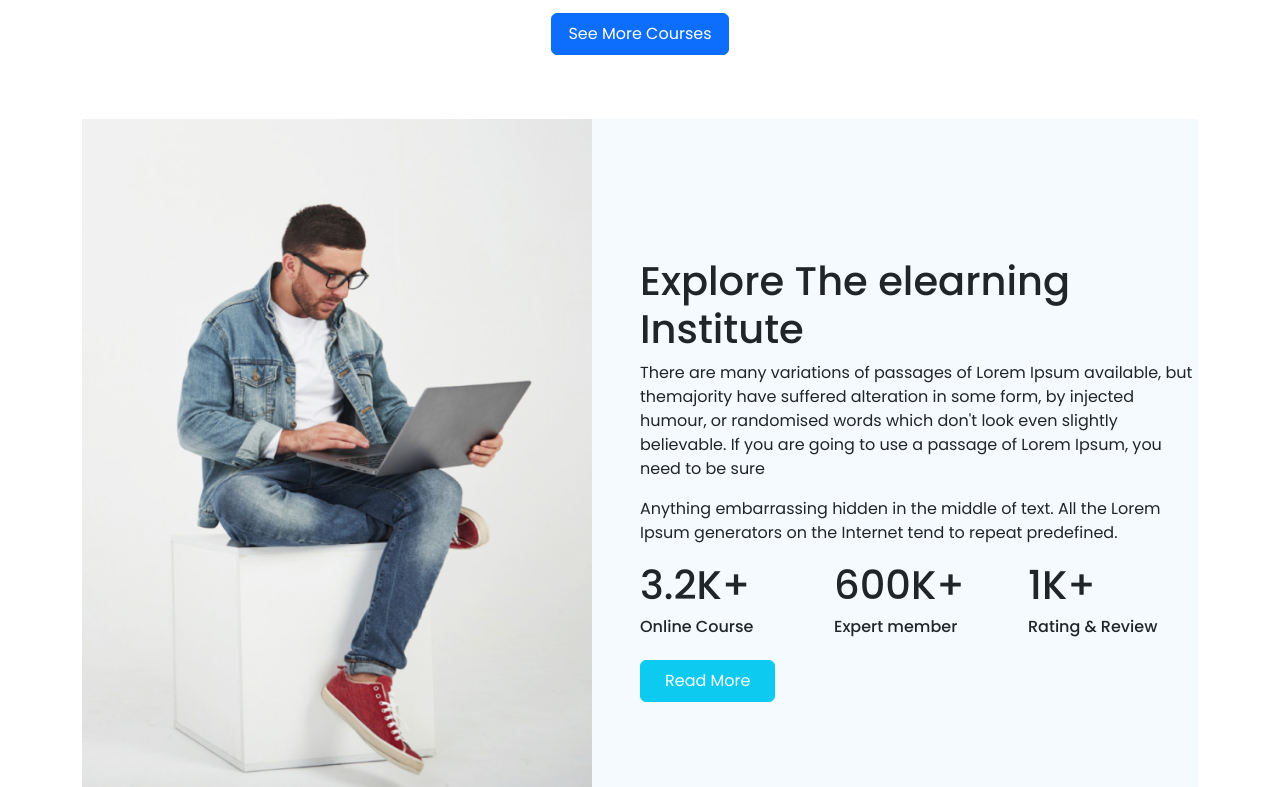
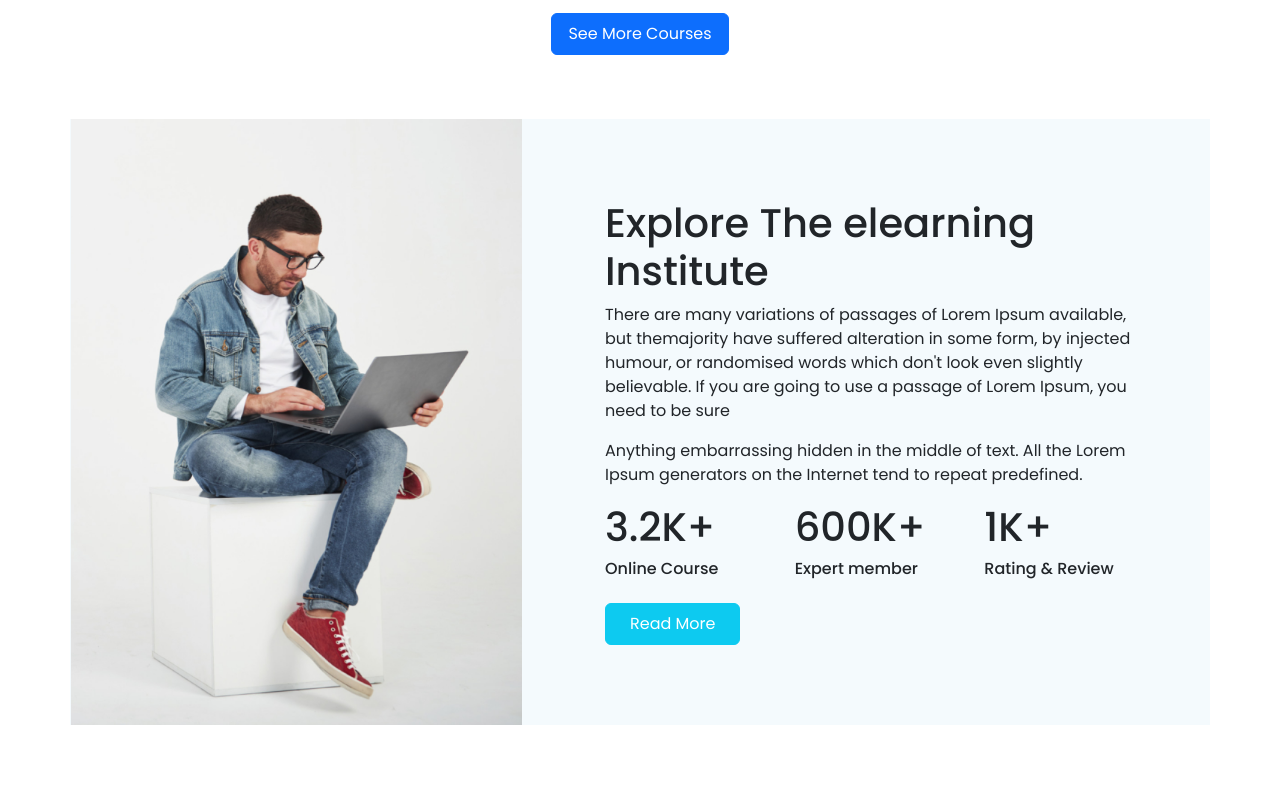
Before and after one commit to DhWalidkhl/e-techedu, a plain HTML site: page index.html in a window 1280 px wide. Shown: the part 1593-2380 px from the top of the page. Drawn offline with nearby package versions, Linux system fonts and the light colour scheme.

Commit message:
corrections

```diff
--- a/index.html
+++ b/index.html
@@ -339,11 +339,12 @@
     <!-- Institute info section start -->
     <section class="explore-institute py-5">
         <div class="container">
-            <div class="institute-info d-flex flex-md-column flex-sm-column flex-column flex-lg-row align-items-center">
-                <div class="institute-img me-5">
-                    <img src="images/working.png" alt="">
+            <div class="row d-flex align-items-center institute-info">
+                <div class="col-lg-5 col-md-12 col-sm-12 info-img">
+                    <img class="img-fluid" src="images/working.png" alt="">
                 </div>
-                <div class="institute-text">
+                <div class="col-lg-7 col-md-12 col-sm-12">
+                    <div class="institute-text p-5">
                         <h1>Explore The elearning Institute</h1>
                         <p>There are many variations of passages of Lorem Ipsum available, but themajority have suffered alteration in some form, by injected humour, or randomised words which don't look even slightly believable. If you are going to use a passage of Lorem Ipsum, you need to be sure</p>
                         <p>Anything embarrassing hidden in the middle of text. All the Lorem Ipsum generators on the Internet tend to repeat predefined.</p>
@@ -362,10 +363,9 @@
                             </div>
                         </div>
                         <button class="btn btn-info text-white px-4 py-2 mt-3">Read More</button>
-
                     </div>
                 </div>
-
+            </div>
         </div>
     </section>
 
--- a/style.css
+++ b/style.css
@@ -20,9 +20,8 @@ body{
     background: black;
     opacity: .6;
 }
-.institute-img{
-    height: 90vh;
-    width: 250vh;
+.info-img img{
+    margin-left: -.7rem;
 }
 
 .institute-info{
```
Lines whose indentation alone changed are shown as unchanged.
